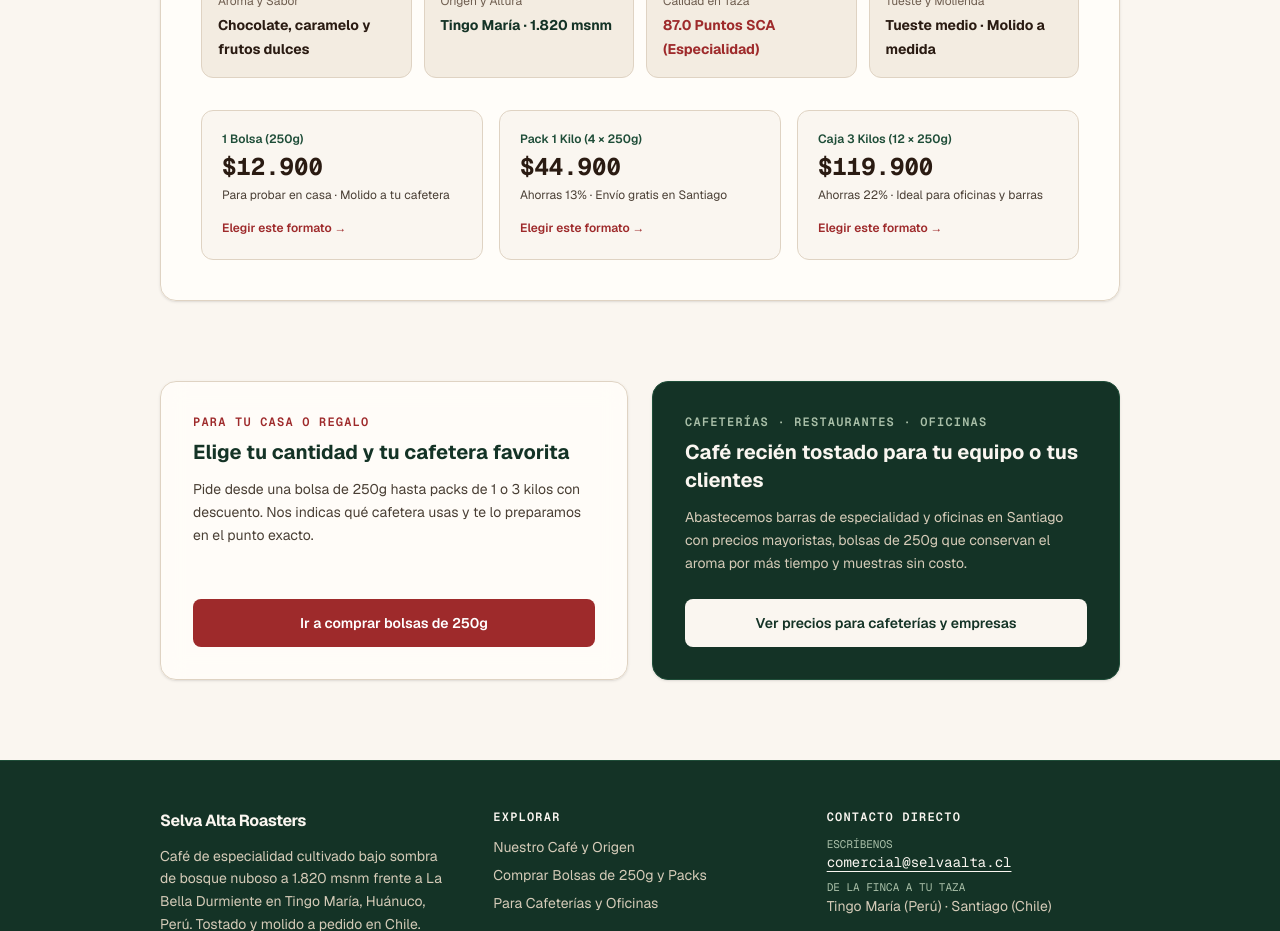
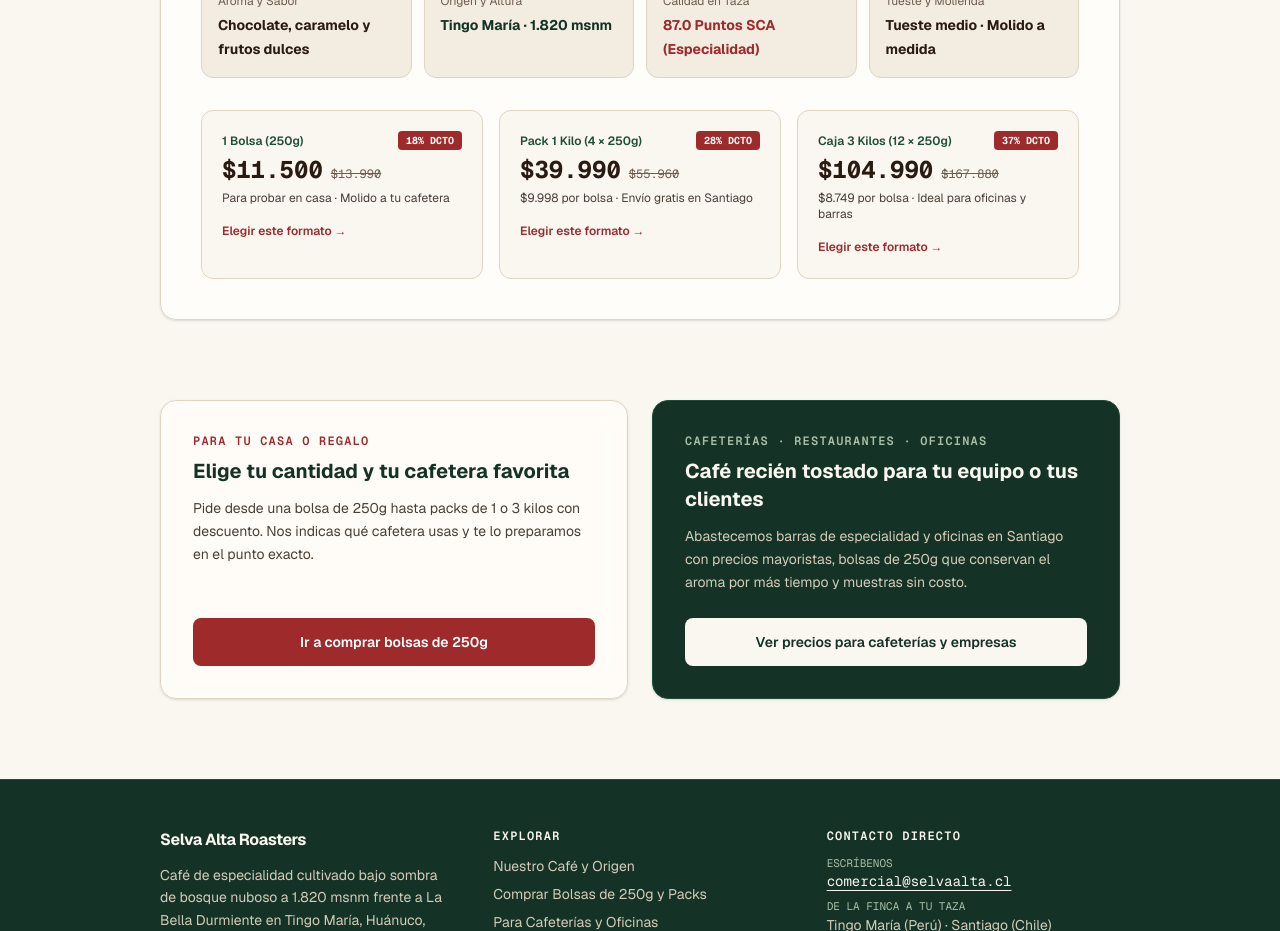
Before and after one commit to Pipin333/tastychile, a Next.js app: page / in a window 1280 px wide. Shown: the part 1500-2431 px from the top of the page. Built offline with nearby package versions, Linux system fonts and the light colour scheme; no server answers.

Commit message:
feat(pricing): actualizar precios b2c y anclas de descuento en 250g, 1kg y 3kg

```diff
--- a/src/app/actions.ts
+++ b/src/app/actions.ts
@@ -17,18 +17,18 @@ const MARSELLESA_CATALOG: Record<
 > = {
   "marsellesa-250g": {
     name: "Marsellesa Orgánico · 250g (1 bolsa)",
-    price: 12900,
-    detail: "1 bolsa de 250g con válvula desgasificadora",
+    price: 11500,
+    detail: "1 bolsa de 250g con válvula desgasificadora (Precio normal $13.990)",
   },
   "marsellesa-1kg": {
-    name: "Marsellesa Orgánico · Volumen 1 kg (4 × 250g)",
-    price: 44900,
-    detail: "4 bolsas de 250g (Ahorro por volumen 13%)",
+    name: "Marsellesa Orgánico · Pack 1 kg (4 × 250g)",
+    price: 39990,
+    detail: "4 bolsas de 250g ($9.998 c/u · Precio normal $55.960)",
   },
   "marsellesa-3kg": {
-    name: "Marsellesa Orgánico · Volumen 3 kg (12 × 250g)",
-    price: 119900,
-    detail: "12 bolsas de 250g para barras y oficinas (Ahorro 22%)",
+    name: "Marsellesa Orgánico · Caja 3 kg (12 × 250g)",
+    price: 104990,
+    detail: "12 bolsas de 250g ($8.749 c/u · Precio normal $167.880)",
   },
 };
 
--- a/src/app/b2b/page.tsx
+++ b/src/app/b2b/page.tsx
@@ -18,22 +18,28 @@ export default function B2BPage() {
     {
       tier: "Bolsa Individual (250g)",
       bags: "1 bolsa × 250g",
-      price: "$12.900",
-      unitCost: "$12.900 por bolsa",
+      oldPrice: "$13.990",
+      price: "$11.500",
+      badge: "18% DCTO",
+      unitCost: "$11.500 por bolsa (Normal $13.990)",
       useCase: "Para probar el café en tu máquina o cafetera antes de pedir por volumen",
     },
     {
       tier: "Pack 1 kg (4 × 250g)",
       bags: "4 bolsas × 250g",
-      price: "$44.900",
-      unitCost: "$11.225 por bolsa (Ahorras 13%)",
+      oldPrice: "$55.960",
+      price: "$39.990",
+      badge: "28% DCTO",
+      unitCost: "$9.998 por bolsa (Ahorras $15.970)",
       useCase: "Ideal para oficinas de 8 a 15 personas con envío gratis en Santiago",
     },
     {
       tier: "Caja 3 kg (12 × 250g)",
       bags: "12 bolsas × 250g",
-      price: "$119.900",
-      unitCost: "$9.990 por bolsa (Ahorras 22%)",
+      oldPrice: "$167.880",
+      price: "$104.990",
+      badge: "37% DCTO",
+      unitCost: "$8.749 por bolsa (Ahorras $62.890)",
       useCase: "Pensado para cafeterías, restaurantes, estudios y oficinas medianas",
     },
   ];
@@ -201,15 +207,25 @@ export default function B2BPage() {
                     }`}
                   >
                     <div>
-                      <p className="font-mono text-xs text-[#9E2A2B] font-semibold uppercase tracking-wider mb-1">
-                        {row.bags}
-                      </p>
+                      <div className="flex items-center justify-between mb-1">
+                        <p className="font-mono text-xs text-[#9E2A2B] font-semibold uppercase tracking-wider">
+                          {row.bags}
+                        </p>
+                        <span className="font-mono text-[10px] font-bold bg-[#9E2A2B] text-white px-2 py-0.5 rounded">
+                          {row.badge}
+                        </span>
+                      </div>
                       <h3 className="text-lg font-bold text-[#143326] mb-2">
                         {row.tier}
                       </h3>
-                      <p className="font-mono text-3xl font-bold text-[#2A1B12] mb-1">
-                        {row.price}
-                      </p>
+                      <div className="flex items-baseline gap-2.5 mb-1">
+                        <p className="font-mono text-3xl font-bold text-[#2A1B12]">
+                          {row.price}
+                        </p>
+                        <span className="font-mono text-sm text-[#6E5D4F] line-through">
+                          {row.oldPrice}
+                        </span>
+                      </div>
                       <p className="font-mono text-xs text-[#1E4D38] font-medium mb-4">
                         {row.unitCost}
                       </p>
--- a/src/app/layout.tsx
+++ b/src/app/layout.tsx
@@ -152,8 +152,8 @@ const jsonLd = {
       offers: {
         "@type": "AggregateOffer",
         priceCurrency: "CLP",
-        lowPrice: "9990",
-        highPrice: "12900",
+        lowPrice: "8749",
+        highPrice: "11500",
         offerCount: "3",
         availability: "https://schema.org/InStock",
         url: `${siteUrl}/club`,
--- a/src/app/page.tsx
+++ b/src/app/page.tsx
@@ -9,20 +9,26 @@ export default function Home() {
   const volumeTiers = [
     {
       label: "1 Bolsa (250g)",
-      price: "$12.900",
+      oldPrice: "$13.990",
+      price: "$11.500",
+      badge: "18% DCTO",
       detail: "Para probar en casa · Molido a tu cafetera",
       href: "/club?tier=marsellesa-250g",
     },
     {
       label: "Pack 1 Kilo (4 × 250g)",
-      price: "$44.900",
-      detail: "Ahorras 13% · Envío gratis en Santiago",
+      oldPrice: "$55.960",
+      price: "$39.990",
+      badge: "28% DCTO",
+      detail: "$9.998 por bolsa · Envío gratis en Santiago",
       href: "/club?tier=marsellesa-1kg",
     },
     {
       label: "Caja 3 Kilos (12 × 250g)",
-      price: "$119.900",
-      detail: "Ahorras 22% · Ideal para oficinas y barras",
+      oldPrice: "$167.880",
+      price: "$104.990",
+      badge: "37% DCTO",
+      detail: "$8.749 por bolsa · Ideal para oficinas y barras",
       href: "/club?tier=marsellesa-3kg",
     },
   ];
@@ -232,12 +238,22 @@ export default function Home() {
                     href={tier.href}
                     className="group block bg-[#FAF6F0] hover:bg-[#EFE4D2] border border-[#DFD3C3] hover:border-[#9E2A2B] rounded-xl p-5 transition-colors duration-150 focus-visible:outline-none focus-visible:ring-2 focus-visible:ring-[#9E2A2B]"
                   >
-                    <span className="block text-xs font-semibold text-[#1E4D38] mb-1">
-                      {tier.label}
-                    </span>
-                    <span className="block font-mono text-2xl font-bold text-[#2A1B12] mb-1">
-                      {tier.price}
-                    </span>
+                    <div className="flex items-center justify-between mb-1">
+                      <span className="text-xs font-semibold text-[#1E4D38]">
+                        {tier.label}
+                      </span>
+                      <span className="font-mono text-[10px] font-bold bg-[#9E2A2B] text-white px-2 py-0.5 rounded">
+                        {tier.badge}
+                      </span>
+                    </div>
+                    <div className="flex items-baseline gap-2 mb-1">
+                      <span className="font-mono text-2xl font-bold text-[#2A1B12]">
+                        {tier.price}
+                      </span>
+                      <span className="font-mono text-xs text-[#6E5D4F] line-through">
+                        {tier.oldPrice}
+                      </span>
+                    </div>
                     <span className="block text-xs text-[#4A3F35] mb-3">
                       {tier.detail}
                     </span>
--- a/src/app/terminos/page.tsx
+++ b/src/app/terminos/page.tsx
@@ -130,10 +130,10 @@ export default function TerminosPage() {
                 <strong className="text-[#2A1B12]">
                   Precios de Bolsas de 250g y Packs:
                 </strong>{" "}
-                Los valores publicados en pesos chilenos (1 bolsa de 250g por
-                $12.900, pack de 4 bolsas / 1 kg por $44.900 y pack de 12 bolsas
-                / 3 kg por $119.900) incluyen IVA. Los packs de 1 kg y 3 kg
-                incluyen envío gratis en comunas urbanas de Santiago.
+                Los valores promocionales publicados en pesos chilenos (1 bolsa
+                de 250g por $11.500, pack de 4 bolsas / 1 kg por $39.990 y caja
+                de 12 bolsas / 3 kg por $104.990) incluyen IVA. Los packs de 1
+                kg y 3 kg incluyen envío gratis en comunas urbanas de Santiago.
               </li>
               <li>
                 <strong className="text-[#2A1B12]">
```
Also changed, not shown: src/app/club/page.tsx (+42 -13 lines), public/llms.txt.
